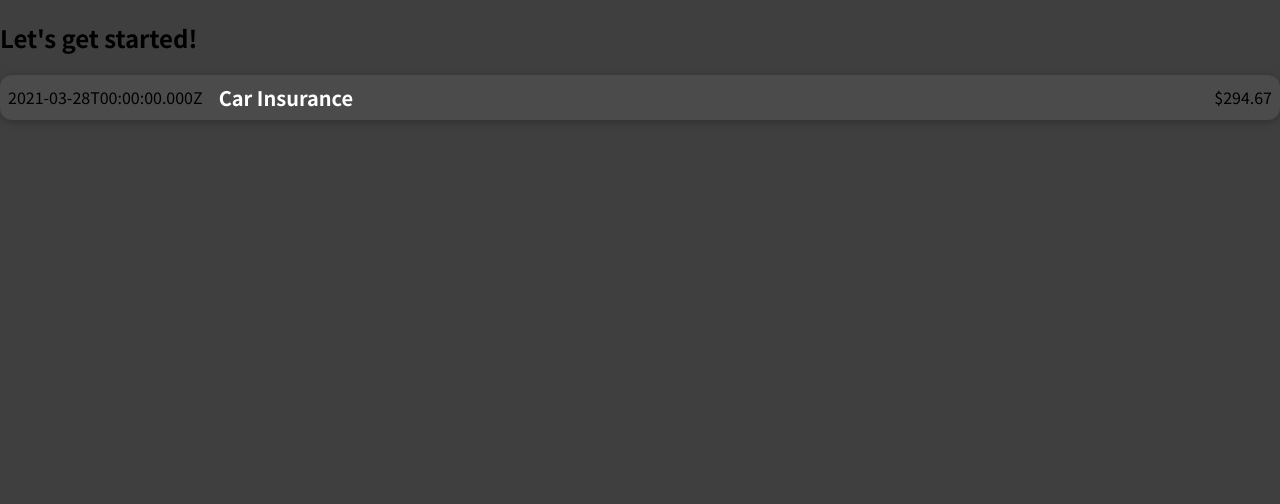
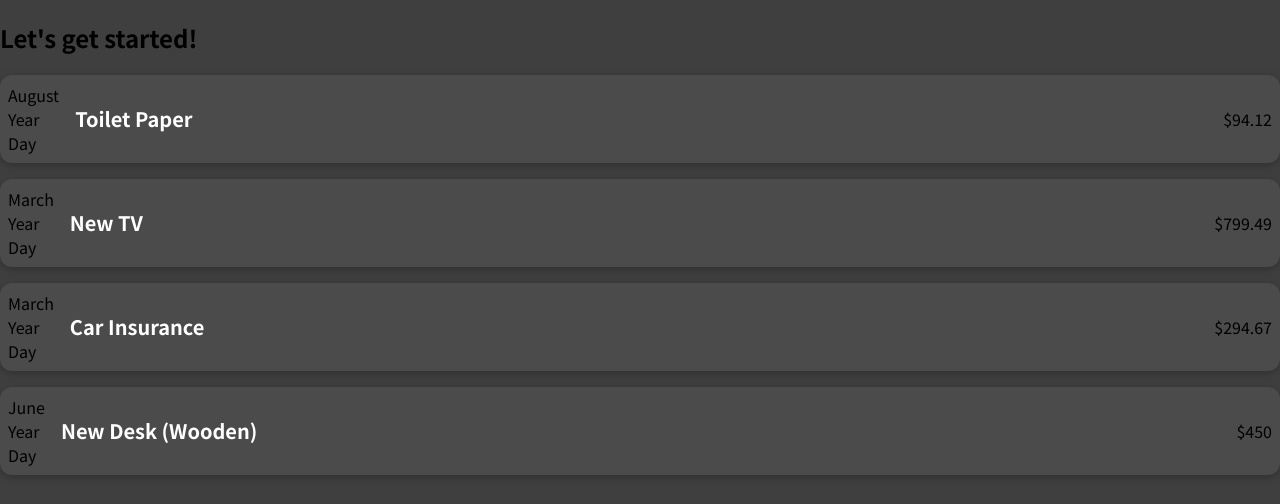
Before and after one commit to OnyiOrji/work, a JavaScript app in the folder 01-starting-setup/: page / in a window 1280 px wide. Shown: the top 504 px of the page. Built offline with nearby package versions, Linux system fonts and the light colour scheme.

Commit message:
converted date objects into string values

```diff
--- a/01-starting-setup/src/App.js
+++ b/01-starting-setup/src/App.js
@@ -1,10 +1,51 @@
 import ExpenseItem from "./components/ExpenseItem";
 
 function App() {
+  const expenses = [
+    {
+      id: 'e1',
+      title: 'Toilet Paper',
+      amount: 94.12,
+      date: new Date(2020, 7, 14),
+    },
+    { id: 'e2', title: 'New TV', amount: 799.49, date: new Date(2021, 2, 12) },
+    {
+      id: 'e3',
+      title: 'Car Insurance',
+      amount: 294.67,
+      date: new Date(2021, 2, 28),
+    },
+    {
+      id: 'e4',
+      title: 'New Desk (Wooden)',
+      amount: 450,
+      date: new Date(2021, 5, 12),
+    },
+  ];
+
   return (
     <div>
       <h2>Let's get started!</h2>
-      <ExpenseItem></ExpenseItem>
+      <ExpenseItem
+        title={expenses[0].title}
+        amount={expenses[0].amount}
+        date={expenses[0].date}
+      ></ExpenseItem>
+      <ExpenseItem
+        title={expenses[1].title}
+        amount={expenses[1].amount}
+        date={expenses[1].date}
+      ></ExpenseItem>
+      <ExpenseItem
+        title={expenses[2].title}
+        amount={expenses[2].amount}
+        date={expenses[2].date}
+      ></ExpenseItem>
+      <ExpenseItem
+        title={expenses[3].title}
+        amount={expenses[3].amount}
+        date={expenses[3].date}
+      ></ExpenseItem>
     </div>
   );
 }
--- a/01-starting-setup/src/components/ExpenseItem.js
+++ b/01-starting-setup/src/components/ExpenseItem.js
@@ -1,16 +1,18 @@
 import './ExpenseItem.css';
 
-function ExpenseItem() {
-    const expenseDate = new Date(2021, 2, 28);
-    const expenseTitle = 'Car Insurance';
-    const expenseAmount = 294.67;
+function ExpenseItem(props) {
+    const month = props.date.toLocaleString('en-US', {month: 'long'})
 
     return (
         <div className="expense-item">
-            <div>{expenseDate.toISOString()}</div>
+            <div>
+                <div>{month}</div>
+                <div>Year</div>
+                <div>Day</div>
+            </div>
             <div className="expense-item__description">
-                <h2>{expenseTitle}</h2>
-                <div>${expenseAmount}</div>
+                <h2>{props.title}</h2>
+                <div>${props.amount}</div>
             </div>
         </div>
     )
```
